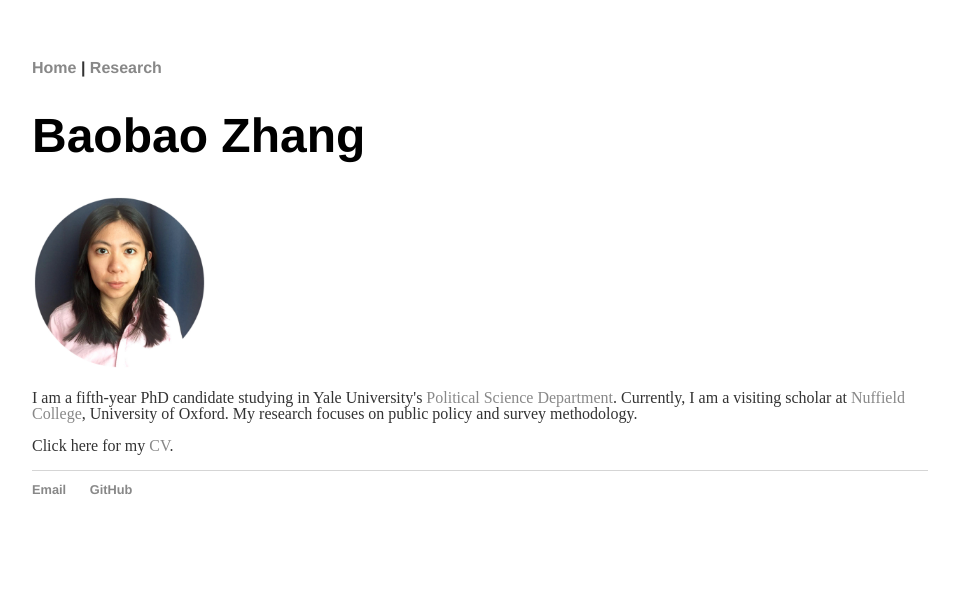
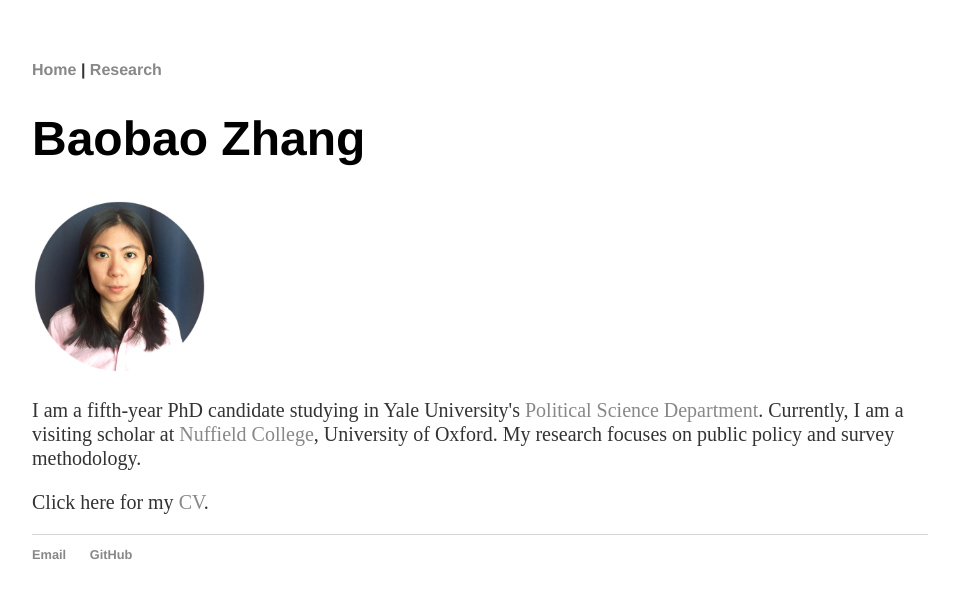
Before and after one commit to morganlivingston/baobaofzhang.github.io, a Jekyll site: the page built from index.html, in a window 1280 px wide. Shown: the top 598 px of the page, without its empty margins (160-1119 px from the left). Built offline with Jekyll 4.4.1, drawn with Linux system fonts in a browser that asks for light colours.

Commit message:
Update main.css

```diff
--- a/css/main.css
+++ b/css/main.css
@@ -3,7 +3,7 @@
 a { text-decoration: none; color: #888; }
 a:hover { text-decoration: underline; }
 
-p, ul { font-size: 1.0em; line-height: 1.0em; color: #333; }
+p, ul { font-size: 1.25em; line-height: 1.2em; color: #333; }
 
 h1, h2, h3, h4 { font-family: 'Helvetica', 'Arial', 'Sans-Serif'; }
 h1 { font-size: 3em;  }
```
